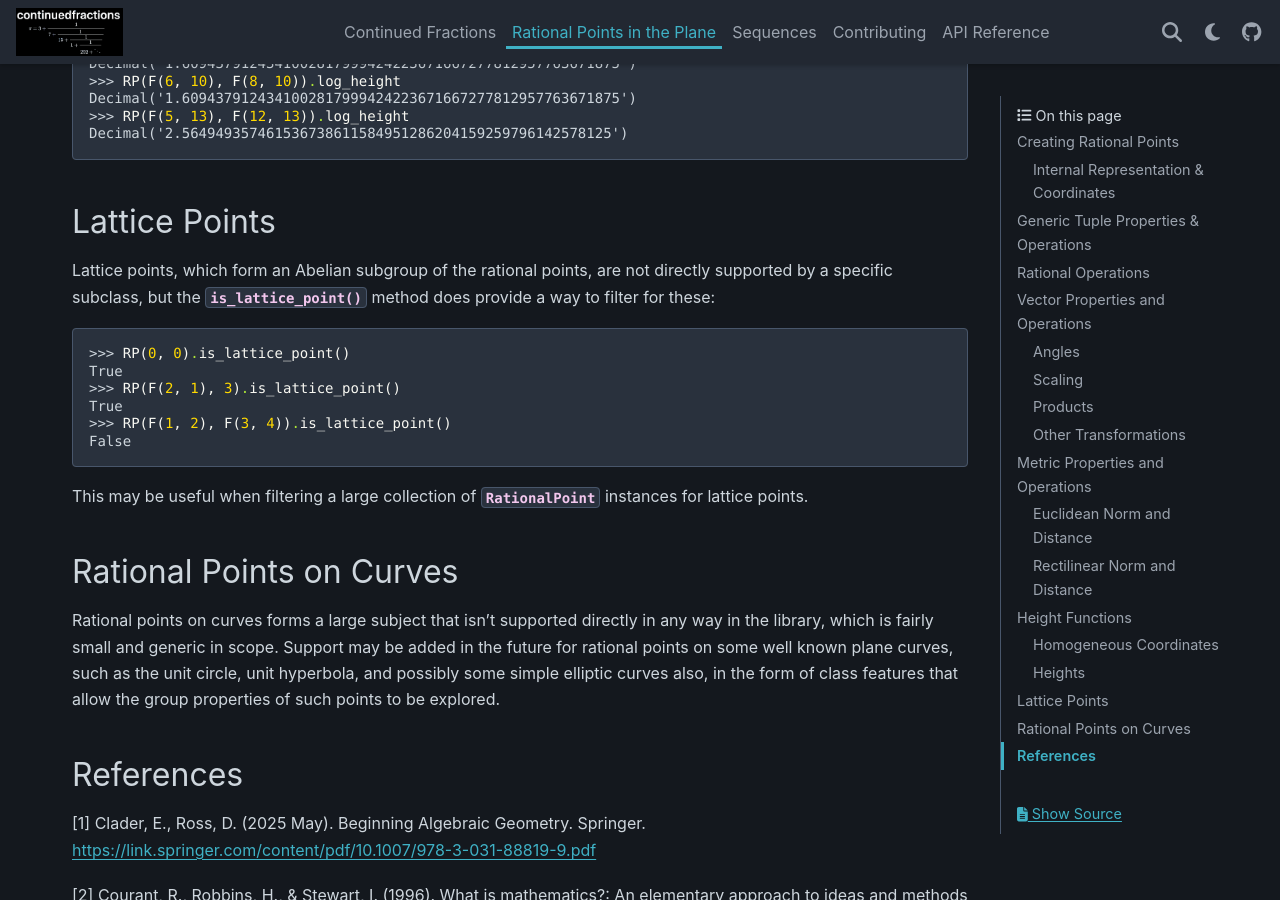
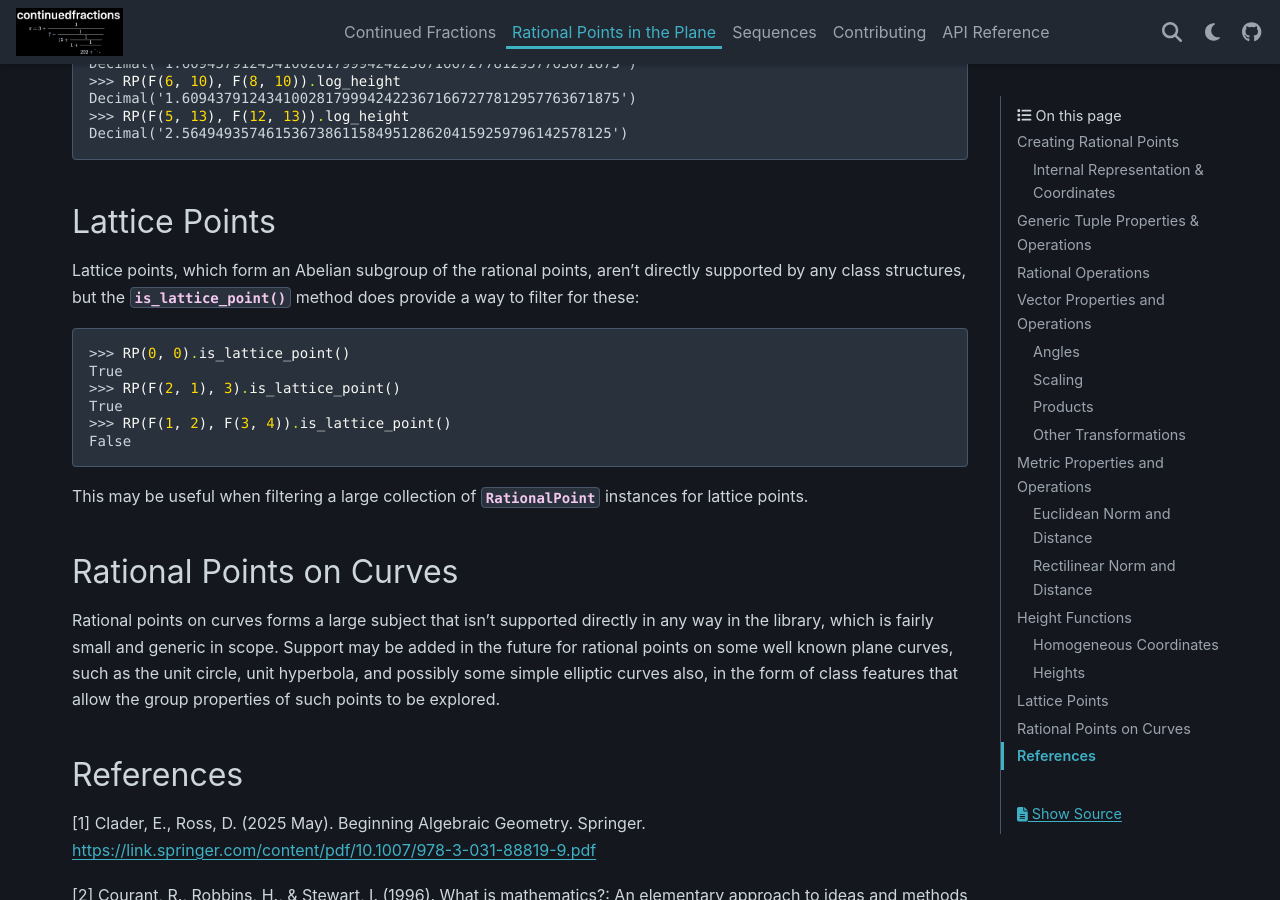
Before and after one commit to sr-murthy/continuedfractions, a Sphinx documentation site: the page built from docs/sources/rational-points.rst, in a window 1280 px wide and 900 px high, scrolled down 12249 px. Built offline with Sphinx 7.4.7 and the PyData theme 0.15.4, drawn with Linux system fonts in a browser that asks for light colours; nearby versions of some CDN libraries.

Commit message:
docs: tweak for lattice points

```diff
--- a/docs/sources/rational-points.rst
+++ b/docs/sources/rational-points.rst
@@ -539,7 +539,7 @@ Some examples are given below:
 Lattice Points
 --------------
 
-Lattice points, which form an Abelian subgroup of the rational points, are not directly supported by a specific subclass, but the :py:meth:`~continuedfractions.rational_points.RationalPoint.is_lattice_point` method does provide a way to filter for these:
+Lattice points, which form an Abelian subgroup of the rational points, aren't directly supported by any class structures, but the :py:meth:`~continuedfractions.rational_points.RationalPoint.is_lattice_point` method does provide a way to filter for these:
 
 .. code:: python
 
```
